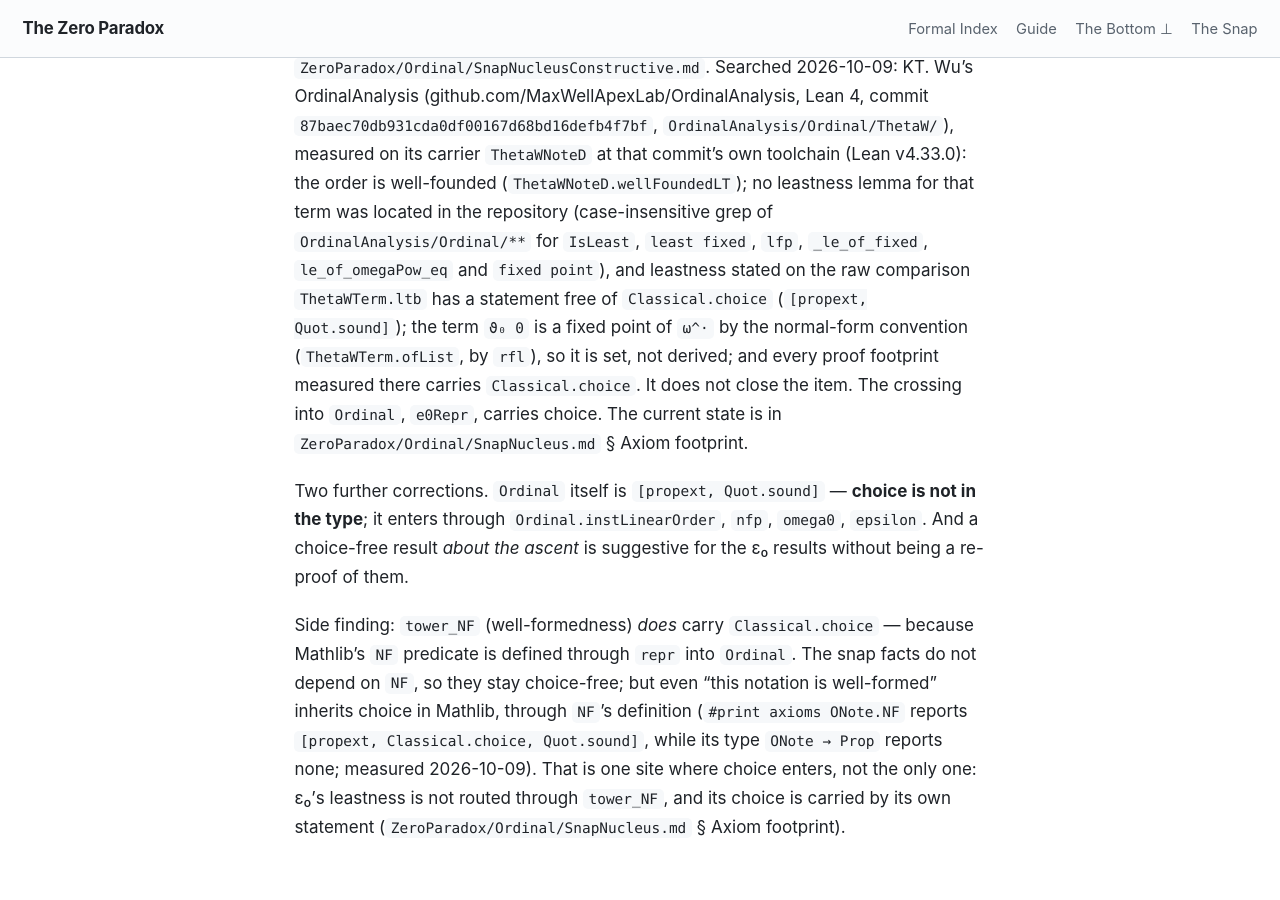
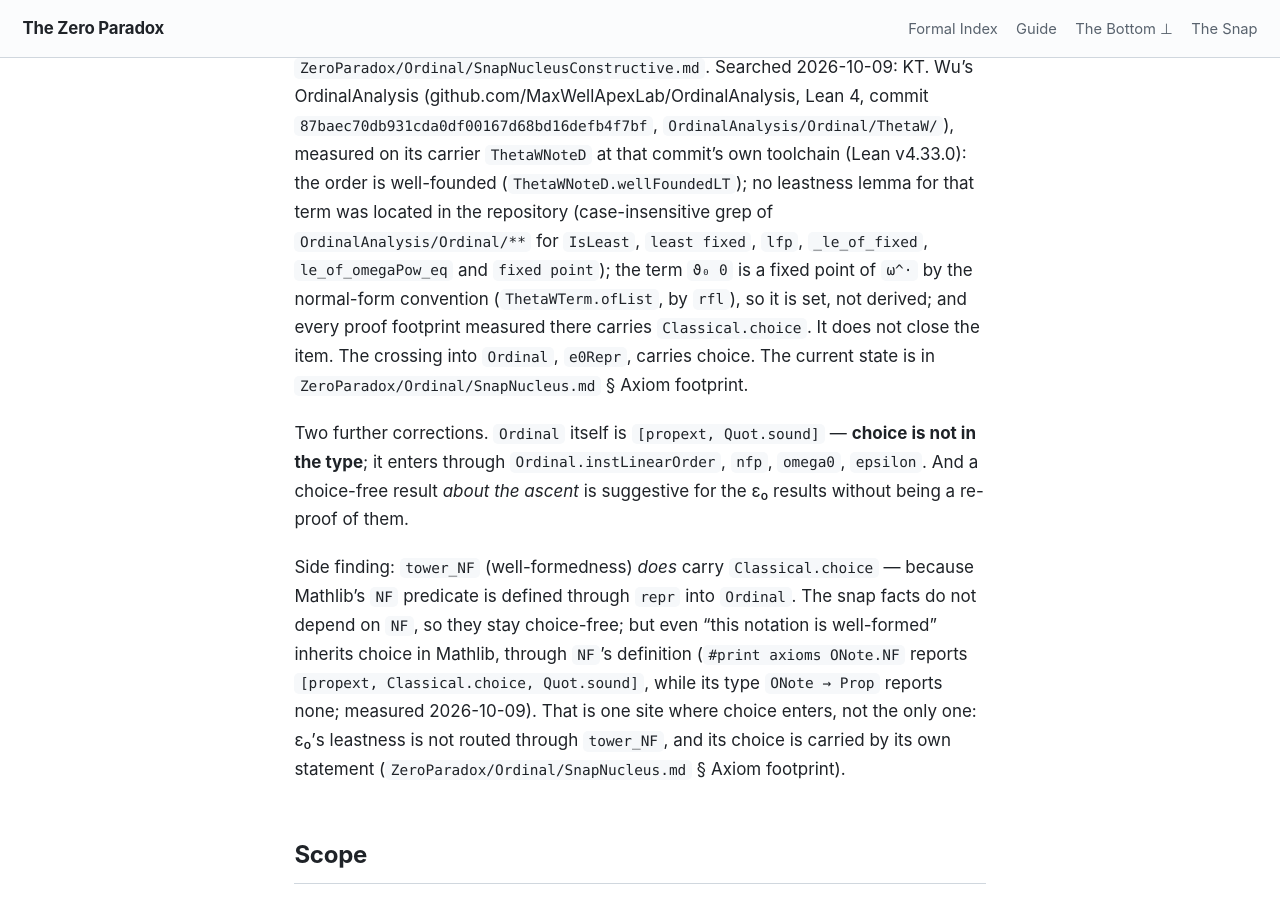
Before and after one commit to timbrigham/ZeroParadox, a Jekyll site: the page built from ZeroParadox/Ordinal/ConstructiveOrdinals.md, in a window 1280 px wide and 900 px high, scrolled down 2131 px. Built offline with Jekyll 4.4.1, drawn with Linux system fonts in a browser that asks for light colours; our own code applies the rules of GitHub Pages for plain Markdown files.

Commit message:
ZP-N open item: cite only what OrdinalAnalysis itself shows
Tim's ruling: drop the clause reporting a scratch-probe measurement
(leastness stated on the raw comparison ltb, statement choice-free).
The OrdinalAnalysis line in ZeroParadox/Ordinal/ConstructiveOrdinals.md
now keeps only what the repository shows at commit 87baec7.

Co-Authored-By: Claude Opus 5.5 (1M context) <noreply@anthropic.com>
Claude-Session: https://claude.ai/code/session_01DYrKY8CR8AeESMvjGVQtzA

```diff
--- a/ZeroParadox/Ordinal/ConstructiveOrdinals.md
+++ b/ZeroParadox/Ordinal/ConstructiveOrdinals.md
@@ -59,11 +59,9 @@ notation systems were surveyed 2026-08-02 in `ZeroParadox/Ordinal/SnapNucleusCon
 Searched 2026-10-09: KT. Wu's OrdinalAnalysis (github.com/MaxWellApexLab/OrdinalAnalysis, Lean 4,
 commit `87baec70db931cda0df00167d68bd16defb4f7bf`, `OrdinalAnalysis/Ordinal/ThetaW/`), measured on
 its carrier `ThetaWNoteD` at that commit's own toolchain (Lean v4.33.0): the order is well-founded
-(`ThetaWNoteD.wellFoundedLT`); no leastness lemma for that term was located in the repository (case-insensitive grep of
-`OrdinalAnalysis/Ordinal/**` for `IsLeast`, `least fixed`, `lfp`, `_le_of_fixed`, `le_of_omegaPow_eq`
-and `fixed point`), and leastness stated on the
-raw comparison `ThetaWTerm.ltb` has a statement free of `Classical.choice` (`[propext, Quot.sound]`);
-the term `ϑ₀ 0` is a fixed point of `ω^·` by the normal-form convention (`ThetaWTerm.ofList`, by
+(`ThetaWNoteD.wellFoundedLT`); no leastness lemma for that term was located in the repository
+(case-insensitive grep of `OrdinalAnalysis/Ordinal/**` for `IsLeast`, `least fixed`, `lfp`,
+`_le_of_fixed`, `le_of_omegaPow_eq` and `fixed point`); the term `ϑ₀ 0` is a fixed point of `ω^·` by the normal-form convention (`ThetaWTerm.ofList`, by
 `rfl`), so it is set, not derived; and every proof footprint measured there carries `Classical.choice`.
 It does not close the item. The
 crossing into `Ordinal`, `e0Repr`, carries choice. The current state is in `ZeroParadox/Ordinal/SnapNucleus.md` § Axiom footprint.
```
